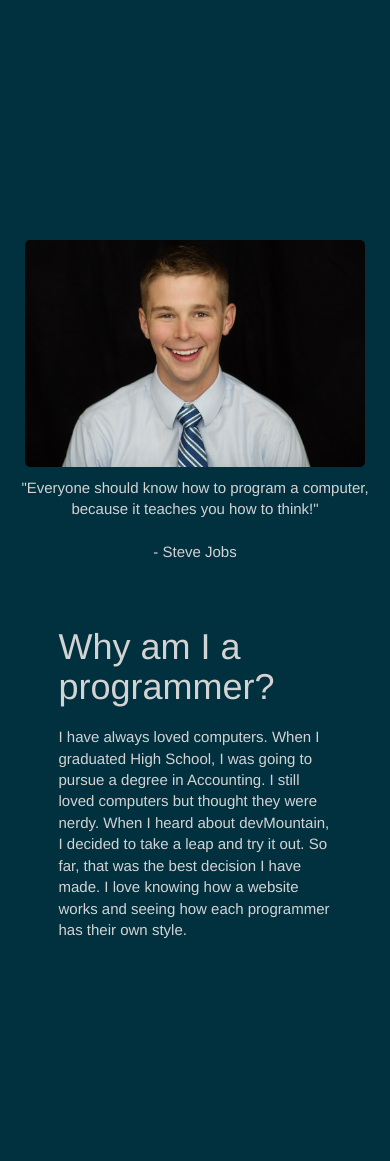
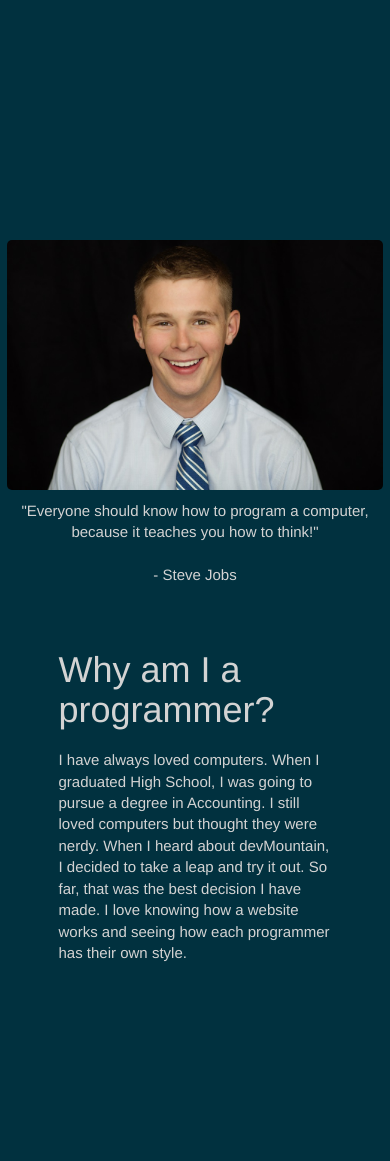
Before and after one commit to rybart/ryanbartholomew, a PHP site: page / in a window 390 px wide. Shown: the part 704-1865 px from the top of the page. Run offline with PHP 8.4, Linux system fonts and the light colour scheme; some libraries are stand-ins or nearby versions; some web fonts are replaced.

Commit message:
mobile ready

```diff
--- a/home.html
+++ b/home.html
@@ -4,7 +4,7 @@
     <meta charset="utf-8" />
     <meta http-equiv="X-UA-Compatible" content="IE=edge">
     <title>Ryan Bartholomew</title>
-    <meta name="viewport" content="width=device-width, initial-scale=1.0, maximum-scale=1.0, user-scalable=no">
+    <meta name="viewport" content="width=device-width, initial-scale=1.0, maximum-scale=1.0, user-scalable=0">
     <link rel="stylesheet" href="https://cdn.rawgit.com/konpa/devicon/master/devicon.min.css">
     <link rel="stylesheet" href="https://stackpath.bootstrapcdn.com/bootstrap/4.1.1/css/bootstrap.min.css" integrity="sha384-WskhaSGFgHYWDcbwN70/dfYBj47jz9qbsMId/iRN3ewGhXQFZCSftd1LZCfmhktB" crossorigin="anonymous">
     <script src="https://code.jquery.com/jquery-3.3.1.slim.min.js" integrity="sha384-q8i/X+965DzO0rT7abK41JStQIAqVgRVzpbzo5smXKp4YfRvH+8abtTE1Pi6jizo" crossorigin="anonymous"></script>
--- a/main.css
+++ b/main.css
@@ -419,7 +419,7 @@ h1, h2, h3, h4, h5, h6 {
     }
 @media screen and (max-width: 600px) {
     .mypic{
-        max-height:227px
+        max-height:250px
     }
     .landingPageName{
         text-align:center;
```
